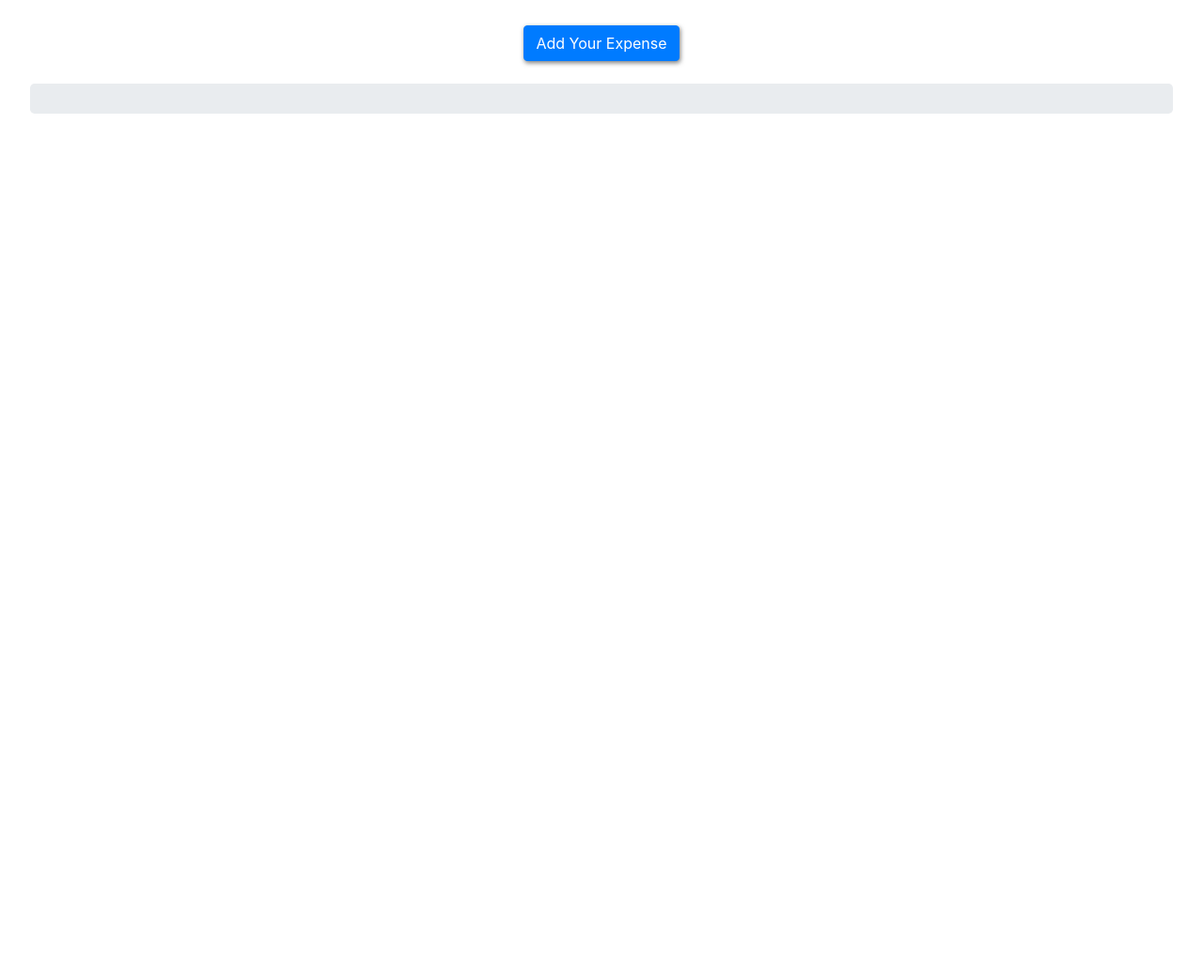
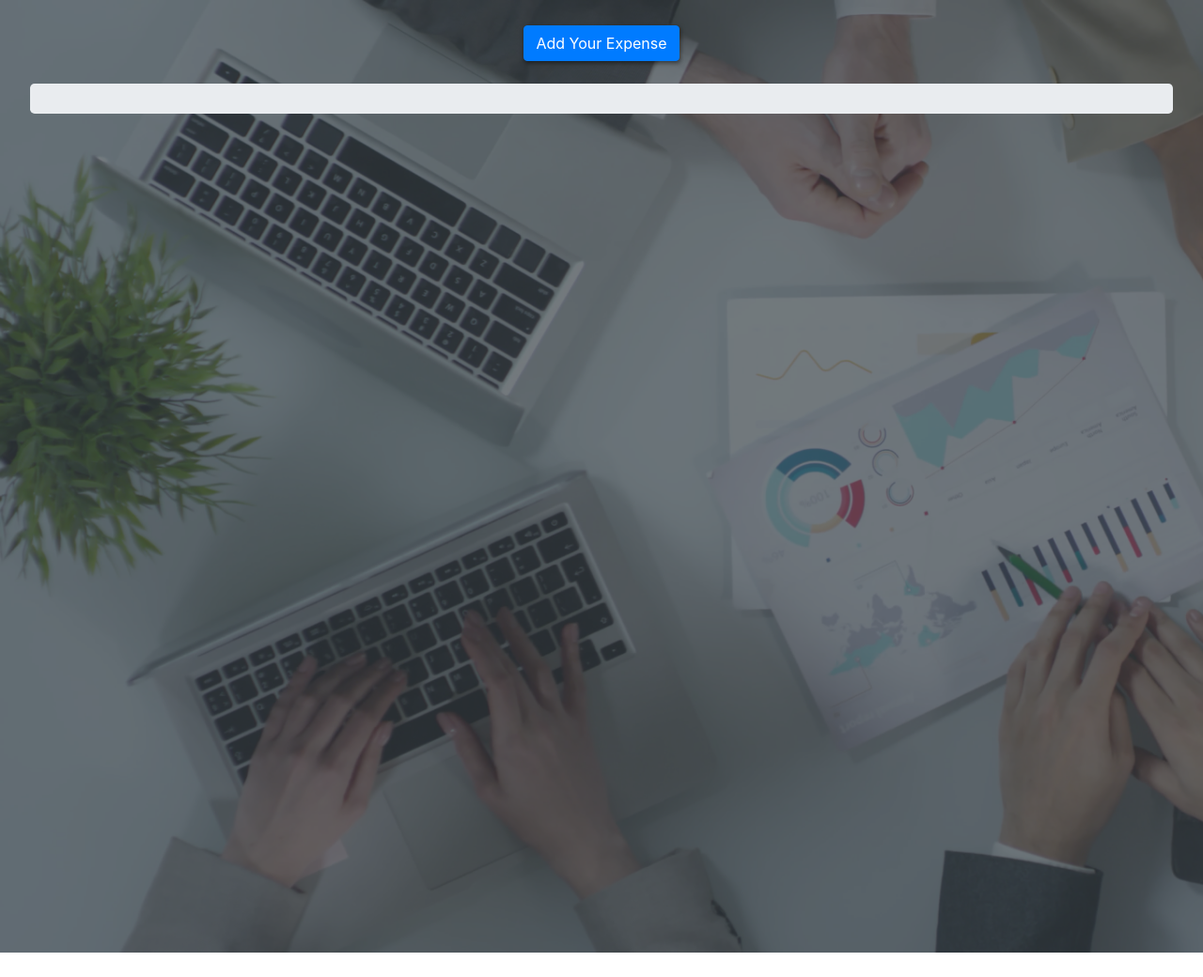
Before and after one commit to Devanshvora03/sales, a Django app: page /expense/ in a window 1280 px wide. Shown: the part 56-1096 px from the top of the page at 94% size. Run offline with Django 3.2, Linux system fonts and the light colour scheme; the visitor is signed in with stand-in values (Sample User, id 1); some libraries are stand-ins or nearby versions.

Commit message:
size issue solved in expense

```diff
--- a/static/css/expense.css
+++ b/static/css/expense.css
@@ -6,6 +6,33 @@
 * {
   box-sizing: border-box;
 }
+
+.back-img{
+  background-image: url("../img/home.png");
+  background-size: cover;
+  height: 92.5vh;
+  overflow-x: hidden;
+  position: relative !important;
+}
+
+.back-img::before {
+  content: "";
+  display: block;
+  position: absolute;
+  top: 0;
+  left: 0;
+  width: 100%;
+  height: 140%;
+  background-color: rgba(56, 64, 70, 0.7);
+  z-index: 2;
+}
+
+.front_1{
+  position: absolute;
+  opacity: 1;
+  z-index: 1041;
+}
+
 
 /* body {
   padding: 0.2em 2em;
@@ -30,6 +57,9 @@
   }
   .title2{
     justify-content: center!important;
+  }
+  .back-img{
+    height:93.615vh;
   }
 }
 
--- a/static/css/home.css
+++ b/static/css/home.css
@@ -71,8 +71,9 @@ body{
     box-shadow: 1px 2px 5px #000;
 }
 .hover1 :hover{
-
-    .maps,.expense{
+    background-color: rgb(66, 66, 66);
+    /* opacity: 0.5; */
+    .inner_text{
         color:  #007bff;
     }
     text-decoration: none;
@@ -205,10 +206,10 @@ body{
     box-shadow: 1px 2px 5px #00000085;
 }
 
-.navbar{
+/* .navbar{
 
 
-}
+} */
 .navbar :hover{
 
         color:  #007bff!important;
--- a/templates/users/expense.html
+++ b/templates/users/expense.html
@@ -67,7 +67,8 @@
                 </tbody>  {% endcomment %}
 {% comment %} this is for user  {% endcomment %}
 {% comment %} trial {% endcomment %}
-<div class="m-auto w-100 pad-2">
+<div class="back-img">
+<div class="m-auto w-100 pad-2 front_1">
     <div class="">
         <div class="text-center m-4">
                 <button type="button" class="btn btn-primary m-auto" data-toggle="modal" data-target="#mymodal" >Add Your Expense </button>
@@ -86,7 +87,7 @@
                                 {% for field in form %}
                                 <div class="form-group" >
                                     {{ field.label }}:
-                                    <br>{{ field }} </br>
+                                    <br>{{ field }}
                                 </div>
                                 {% endfor %}
                             <button type="submit" class="btn btn-primary mt-3" >
@@ -152,6 +153,7 @@
 </div>
 </div>
 </div>
+</div>
 {% endblock%}
 
 {% block js %}
--- a/templates/users/home.html
+++ b/templates/users/home.html
@@ -15,20 +15,20 @@
         <a href="{% url 'maps' %}" class="">
         <div class="box-1 d-flex flex-column align-items-center raleway">
             <img src="{% static 'static/img/map.png' %}" class="my-2" alt="map">
-            <h3 class="maps">map</h3>
+            <h3 class="inner_text">map</h3>
             <p class="px-2 mt-2 text-center">Lorem ipsum dolor sit amet consectetur adipisicing elit. Beatae, deleniti voluptatem?</p>
         </div></a>
         <a href="{% url 'expense' %}" class="">
         <div class="box-1 d-flex flex-column align-items-center raleway">
             <img src="{% static 'static/img/budget.png' %}" class="my-2" alt="expense">
-            <h3 class="expense">Expenses</h3>
+            <h3 class="inner_text">Expenses</h3>
             <p class="px-2 mt-2 text-center">Lorem ipsum dolor sit amet consectetur adipisicing elit. Beatae, deleniti voluptatem?</p>
         </div></a>
         {% else %}
         <a href="{% url 'login' %}" button class="">
         <div class="box-1 d-flex flex-column align-items-center raleway">
             <img src="{% static 'static/img/user.png' %}" class="my-2" alt="expense">
-            <h3>Sign in</h3>
+            <h3 class="inner_text">Sign in</h3>
             <p class="px-2">Sign in to see your expenses</p>
         </div></a>
         {% endif %}
```
